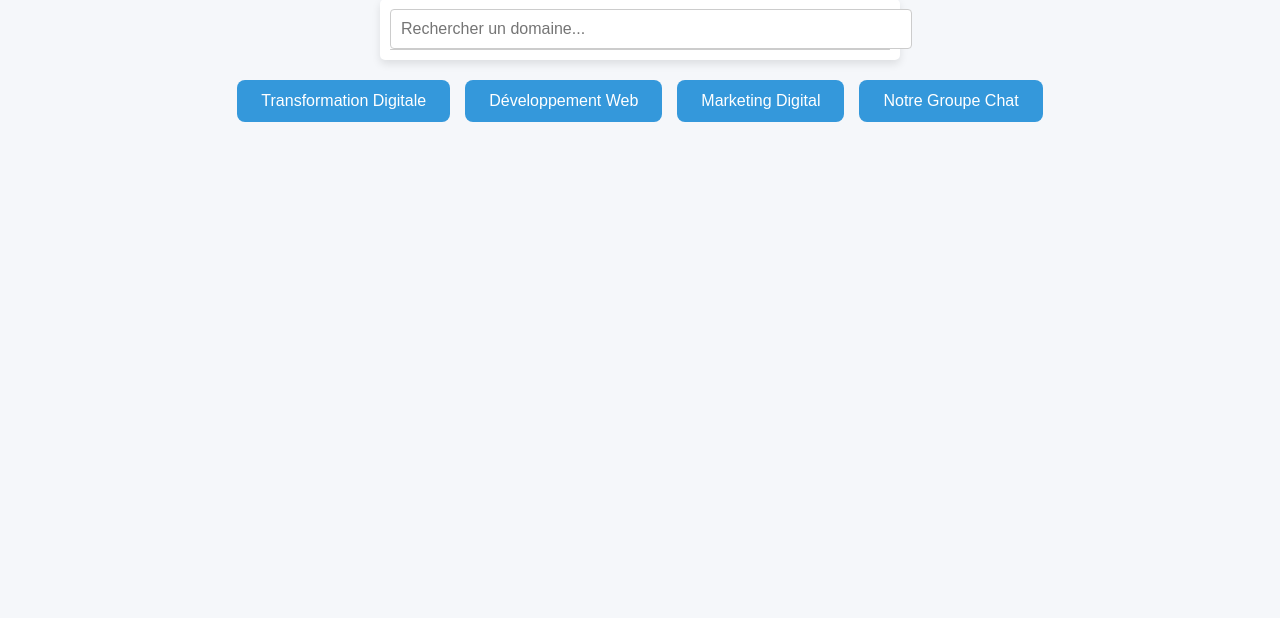
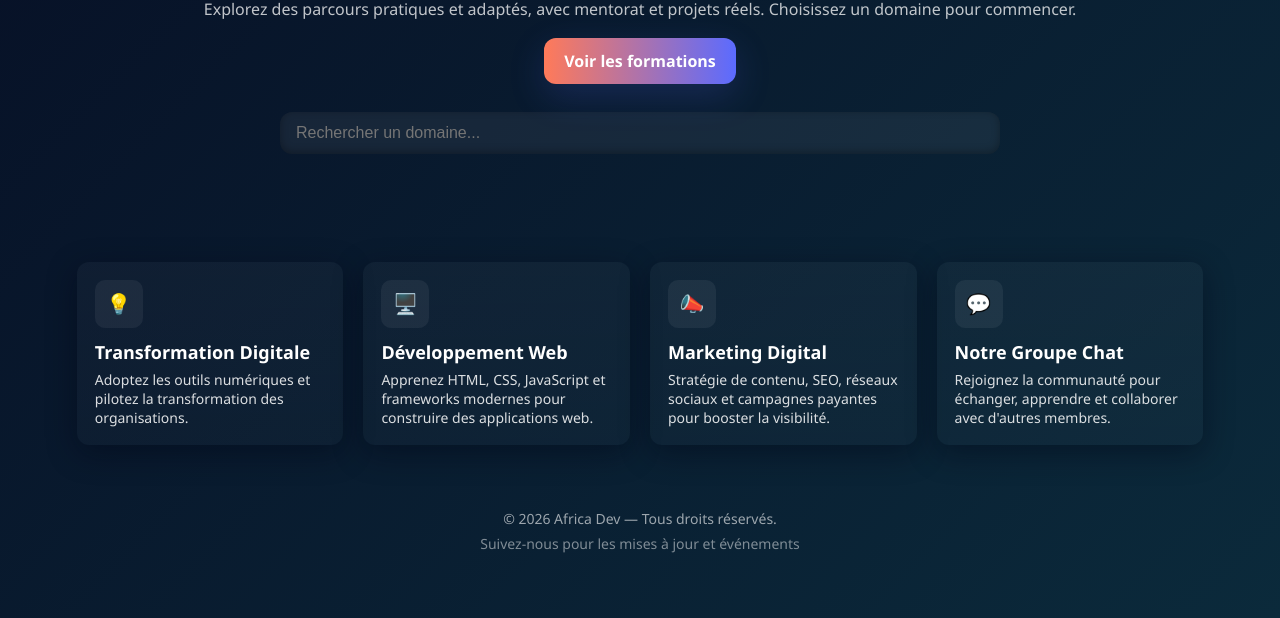
Before and after one commit to manegabechris/Africa-Dev, a website: page option.html in a window 1280 px wide. Shown: the part 182-800 px from the top of the page. Drawn offline with Linux system fonts and the light colour scheme.

Commit message:
Refactor: design moderne pour option.html — hero, cartes, recherche améliorée

```diff
--- a/option.html
+++ b/option.html
@@ -6,156 +6,142 @@
   <title>Bienvenue sur Africa Dev
   </title>
   <style>
-    body {
-      font-family: 'Segoe UI', sans-serif;
-      background-color: #f5f7fa;
-      margin: 0;
-      padding: 0;
+    :root{
+      --bg1:#071026; --bg2:#0b2a3b; --accent1:#ff7a59; --accent2:#5b6bff; --muted:rgba(255,255,255,0.75);
     }
+    *{box-sizing:border-box}
+    body{font-family: 'Segoe UI', Tahoma, Geneva, Verdana, sans-serif;background:linear-gradient(135deg,var(--bg1),var(--bg2));color:var(--muted);margin:0;min-height:100vh}
 
-    nav {
-      background-color: #2c3e50;
-      color: #ffffff;
-      text-align: center;
-      padding: 20px;
-      font-size: 18px;
-      font-weight: 500;
-      box-shadow: 0 4px 8px rgba(0, 0, 0, 0.1);
-    }
+    header{display:flex;align-items:center;justify-content:space-between;padding:18px 6%;background:linear-gradient(90deg, rgba(255,255,255,0.02), transparent);backdrop-filter: blur(6px);}
+    .logo{display:flex;align-items:center;gap:12px;color:#fff;font-weight:700}
+    .logo .mark{width:44px;height:44px;border-radius:10px;background:linear-gradient(135deg,var(--accent1),var(--accent2));display:flex;align-items:center;justify-content:center;color:#fff;font-weight:700;box-shadow:0 8px 28px rgba(91,107,255,0.18)}
 
-    .container {
-      max-width: 900px;
-      margin: 40px auto;
-      text-align: center;
-    }
+    .hero{padding:56px 6%;text-align:center}
+    .hero h1{font-size:34px;margin:0 0 8px;color:#ffffff;line-height:1.05}
+    .hero p{opacity:0.88;margin:0 0 18px;color:rgba(255,255,255,0.85)}
+    .hero .cta{display:inline-block;background:linear-gradient(90deg,var(--accent1),var(--accent2));color:#fff;padding:12px 20px;border-radius:12px;text-decoration:none;font-weight:600;box-shadow:0 12px 36px rgba(91,107,255,0.18);transition:transform .18s ease}
+    .hero .cta:hover{transform:translateY(-3px)}
 
-    .container h2 {
-      margin-bottom: 20px;
-      color: #2c3e50;
-    }
+    .search-container{max-width:720px;margin:18px auto;position:relative}
+    #search-input{width:100%;padding:12px 16px;border-radius:12px;border:none;font-size:16px;background:rgba(255,255,255,0.06);color:#fff;outline:none;box-shadow:inset 0 -2px 8px rgba(0,0,0,0.3)}
+    .search-results{position:absolute;left:0;right:0;top:calc(100% + 10px);background:#fff;color:#0b1220;border-radius:12px;box-shadow:0 14px 38px rgba(2,6,23,0.6);overflow:hidden;max-height:300px;overflow-y:auto;display:none}
+    .search-results li{display:flex;align-items:center;gap:12px;padding:12px 14px;border-bottom:1px solid rgba(0,0,0,0.06);cursor:pointer}
+    .search-results li:last-child{border-bottom:none}
+    .search-results li:hover{background:linear-gradient(90deg,rgba(91,107,255,0.04),rgba(255,122,89,0.02))}
+    .search-results .icon{width:36px;height:36px;border-radius:8px;display:inline-flex;align-items:center;justify-content:center;background:linear-gradient(90deg,var(--accent2),var(--accent1));color:#fff;font-weight:600}
 
-    .btn-group {
-      display: flex;
-      flex-wrap: wrap;
-      justify-content: center;
-      gap: 15px;
-      margin-top: 20px;
-    }
+    .grid{display:grid;grid-template-columns:repeat(auto-fit,minmax(220px,1fr));gap:20px;margin:34px 6%}
+    .card{background:linear-gradient(180deg,rgba(255,255,255,0.03),rgba(255,255,255,0.02));padding:18px;border-radius:12px;box-shadow:0 8px 30px rgba(2,6,23,0.45);transition:transform .18s ease,box-shadow .18s ease;cursor:pointer;color:#fff}
+    .card:hover{transform:translateY(-8px);box-shadow:0 22px 50px rgba(2,6,23,0.65)}
+    .card .icon{width:48px;height:48px;border-radius:10px;background:rgba(255,255,255,0.06);display:flex;align-items:center;justify-content:center;font-size:20px}
+    .card h3{margin:12px 0 6px;font-size:18px}
+    .card p{opacity:0.85;margin:0;font-size:14px}
 
-    .btn-group a {
-      text-decoration: none;
-    }
+    footer{padding:30px 6%;text-align:center;color:rgba(255,255,255,0.6);margin-top:20px;font-size:14px}
 
-    .btn-group button {
-      background-color: #3498db;
-      border: none;
-      color: white;
-      padding: 12px 24px;
-      font-size: 16px;
-      border-radius: 8px;
-      cursor: pointer;
-      transition: background-color 0.3s ease, transform 0.2s ease;
-    }
-
-    .btn-group button:hover {
-      background-color: #2980b9;
-      transform: scale(1.05);
-    }
-
-    /* Style pour la barre de recherche */
-    .search-container {
-      max-width: 500px;
-      margin: 20px auto;
-      padding: 10px;
-      background-color: #fff;
-      border-radius: 5px;
-      box-shadow: 0 4px 8px rgba(0, 0, 0, 0.1);
-    }
-
-    #search-input {
-      width: 100%;
-      padding: 10px;
-      font-size: 16px;
-      border: 1px solid #ccc;
-      border-radius: 4px;
-    }
-
-    .search-results {
-      list-style-type: none;
-      padding: 0;
-      margin: 0;
-      max-height: 200px;
-      overflow-y: auto;
-      background-color: #fff;
-      border: 1px solid #ccc;
-      border-top: none;
-      border-radius: 0 0 4px 4px;
-    }
-
-    .search-results li {
-      padding: 10px;
-      cursor: pointer;
-    }
-
-    .search-results li:hover {
-      background-color: #f0f0f0;
-    }
-
+    @media (max-width:600px){.hero h1{font-size:22px}.logo .mark{width:36px;height:36px}.grid{margin:20px 4%}}
   </style>
 </head>
 <body>
 
-  <nav>
-    Merci pour votre engagement dans <strong>Africa Dev</strong>. <br>
-    L'innovation et les outils de développement sont à votre disposition.
-  </nav>
+  <header>
+    <div class="logo"><div class="mark">AD</div><div>
+      <div>Africa <strong>Dev</strong></div>
+      <small style="opacity:.8;font-weight:500">Formation | Communauté | Ressources</small>
+    </div></div>
+    <nav aria-label="navigation">
+      <a href="inscription.html" style="color:#fff;text-decoration:none;font-weight:600">S'inscrire</a>
+    </nav>
+  </header>
 
-  <div class="container">
-    <h2>Explorez nos domaines de formation</h2>
+  <section class="hero">
+    <h1>Donnez vie à vos compétences digitales</h1>
+    <p>Explorez des parcours pratiques et adaptés, avec mentorat et projets réels. Choisissez un domaine pour commencer.</p>
+    <a class="cta" href="#grid">Voir les formations</a>
 
-    <!-- Barre de recherche -->
-    <div class="search-container">
-      <input type="text" id="search-input" placeholder="Rechercher un domaine..." onkeyup="searchFunction()">
-      <ul class="search-results" id="search-results"></ul>
+    <div class="search-container" style="margin-top:28px">
+      <input type="text" id="search-input" placeholder="Rechercher un domaine...">
+      <ul class="search-results" id="search-results" role="listbox" aria-label="Résultats de recherche"></ul>
+    </div>
+  </section>
+
+  <main id="grid" class="grid">
+    <div class="card" data-page="transformation digital.html" tabindex="0">
+      <div class="icon">💡</div>
+      <h3>Transformation Digitale</h3>
+      <p>Adoptez les outils numériques et pilotez la transformation des organisations.</p>
     </div>
 
-    <div class="btn-group">
-      <a href="transformation digital.html"><button>Transformation Digitale</button></a>
-      <a href="developement web.html"><button>Développement Web</button></a>
-      <a href="marketing digital.html"><button>Marketing Digital</button></a>
-      <a href="groupe chat.html"><button>Notre Groupe Chat</button></a>
+    <div class="card" data-page="developement web.html" tabindex="0">
+      <div class="icon">🖥️</div>
+      <h3>Développement Web</h3>
+      <p>Apprenez HTML, CSS, JavaScript et frameworks modernes pour construire des applications web.</p>
     </div>
-  </div>
+
+    <div class="card" data-page="marketing digital.html" tabindex="0">
+      <div class="icon">📣</div>
+      <h3>Marketing Digital</h3>
+      <p>Stratégie de contenu, SEO, réseaux sociaux et campagnes payantes pour booster la visibilité.</p>
+    </div>
+
+    <div class="card" data-page="groupe chat.html" tabindex="0">
+      <div class="icon">💬</div>
+      <h3>Notre Groupe Chat</h3>
+      <p>Rejoignez la communauté pour échanger, apprendre et collaborer avec d'autres membres.</p>
+    </div>
+  </main>
+
+  <footer>
+    <div>© <span id="year"></span> Africa Dev — Tous droits réservés. <span style="display:block;margin-top:6px;opacity:.8">Suivez-nous pour les mises à jour et événements</span></div>
+  </footer>
 
   <script>
-    // Liste des domaines de formation
-    const domains = [
-      "Transformation Digitale",
-      "Développement Web",
-      "Marketing Digital",
-      "Notre Groupe Chat"
-    ];
+    const pages = {
+      "transformation digitale": "transformation digital.html",
+      "développement web": "developement web.html",
+      "marketing digital": "marketing digital.html",
+      "notre groupe chat": "groupe chat.html"
+    };
 
-    // Fonction de recherche
-    function searchFunction() {
-      const input = document.getElementById('search-input').value.toLowerCase();
-      const resultsContainer = document.getElementById('search-results');
-      const results = domains.filter(domain => domain.toLowerCase().includes(input));
+    const domains = Object.keys(pages);
 
-      // Effacer les résultats précédents
+    const input = document.getElementById('search-input');
+    const resultsContainer = document.getElementById('search-results');
+
+    function renderResults(list) {
       resultsContainer.innerHTML = '';
+      if (!list.length) { resultsContainer.style.display = 'none'; return; }
+      resultsContainer.style.display = 'block';
+      list.forEach(domain => {
+        const li = document.createElement('li');
+        const icon = document.createElement('span'); icon.className = 'icon'; icon.textContent = domain.includes('web') ? '🖥️' : domain.includes('marketing') ? '📣' : domain.includes('groupe') ? '💬' : '💡';
+        const span = document.createElement('span'); span.textContent = ' ' + domain.replace(/\b\w/g, l => l.toUpperCase());
+        li.appendChild(icon); li.appendChild(span);
+        li.onclick = () => { window.location.href = pages[domain]; };
+        resultsContainer.appendChild(li);
+      });
+    }
 
-      if (input) {
-        results.forEach(domain => {
-          const li = document.createElement('li');
-          li.textContent = domain;
-          li.onclick = () => {
-            window.location.href = domain.toLowerCase().replace(' ', '') + '.html';
-          };
-          resultsContainer.appendChild(li);
-        });
-      }
-    }
+    input.addEventListener('input', function() {
+      const q = this.value.trim().toLowerCase();
+      if (!q) { resultsContainer.style.display = 'none'; return; }
+      const filtered = domains.filter(d => d.includes(q));
+      renderResults(filtered);
+    });
+
+    // Cards click / keyboard support
+    document.querySelectorAll('.card').forEach(card => {
+      card.addEventListener('click', () => window.location.href = card.dataset.page);
+      card.addEventListener('keypress', (e) => { if (e.key === 'Enter') window.location.href = card.dataset.page; });
+    });
+
+    // Set footer year
+    document.getElementById('year').textContent = new Date().getFullYear();
+
+    // Close results when clicking outside
+    document.addEventListener('click', (e) => {
+      if (!e.target.closest('.search-container')) { resultsContainer.style.display = 'none'; }
+    });
   </script>
 
 </body>
```
